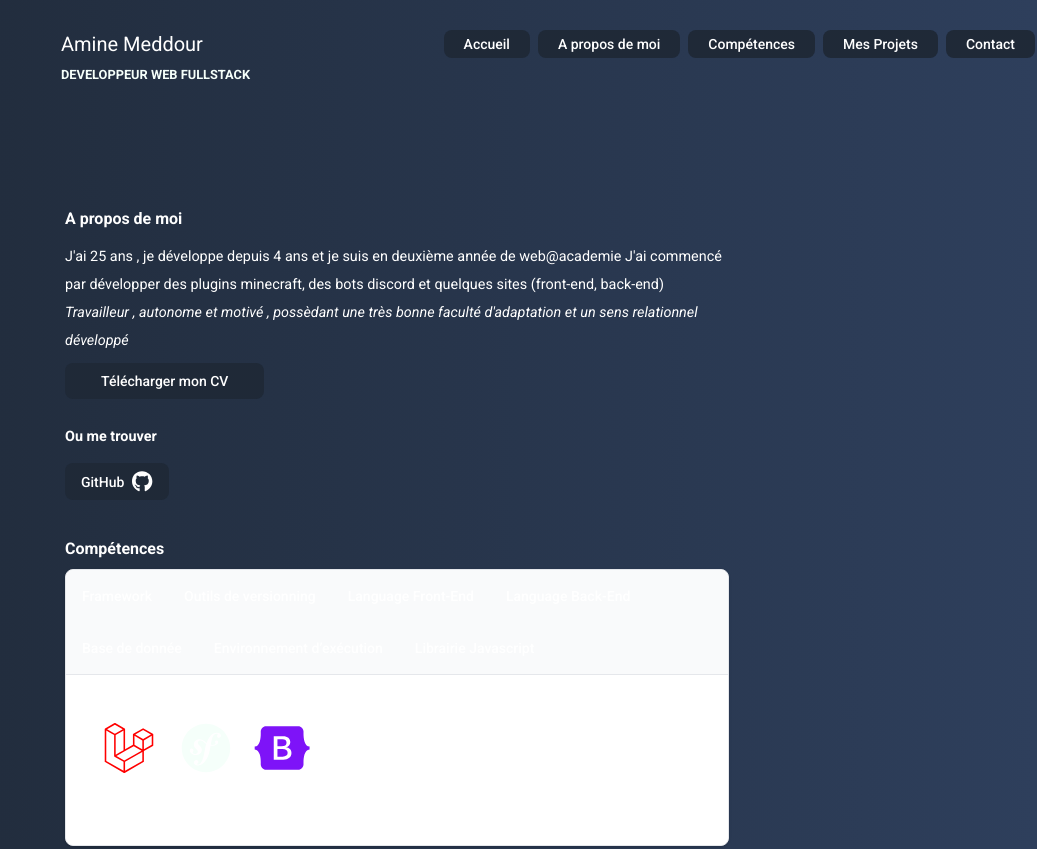
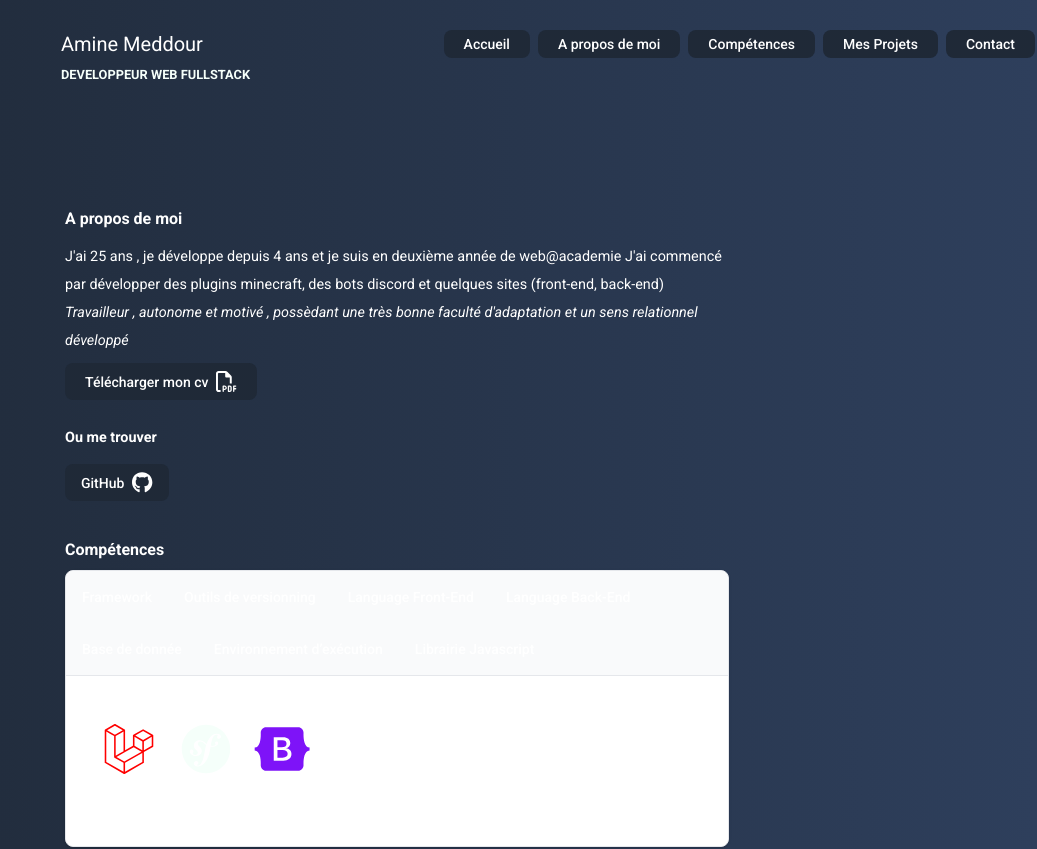
Before and after one commit to DzStylDev/portfoliov2, a React (Create React App) app: page / in a window 1280 px wide. Shown: the top 849 px of the page, without its empty margins (243-1280 px from the left). Built offline with nearby package versions, Linux system fonts and the light colour scheme; no server answers; the database is empty.

Commit message:
fix eslint

```diff
--- a/src/components/AProposDeMoi.jsx
+++ b/src/components/AProposDeMoi.jsx
@@ -4,6 +4,7 @@ import { faGithub} from '@fortawesome/free-brands-svg-icons';
 import { motion } from 'framer-motion'
 import revealText from '../utils/revelText';
 import revelText from '../utils/revelText';
+import { faFilePdf } from '@fortawesome/free-regular-svg-icons';
 
 export default function AProposDeMoi({ refSection }) {
 
@@ -84,11 +85,15 @@ export default function AProposDeMoi({ refSection }) {
 
 
           <div className='mb-3 mt-2'>
-            <motion.a
-            download={true}
-            href='../assets/Cv amine.pdf'
-              className='inline-flex items-center px-9 py-2 text-sm font-medium text-center text-white rounded-lg bg-button-bg hover:bg-button-hover-bg  transition-all ease-in-out delay-75"'>Télécharger mon CV
-              </motion.a>
+            <div className='mb-3 mt-2'>
+              <motion.a
+              download={true}
+              href='../assets/Cv amine.pdf'
+                className='inline-flex items-center justify-between min-w-40 gap-2 px-5 py-2 text-sm font-medium text-center text-white rounded-lg bg-button-bg hover:bg-button-hover-bg  transition-all ease-in-out delay-75'>
+                  <div>Télécharger mon cv</div>
+                  <FontAwesomeIcon icon={faFilePdf} size='xl' />
+                </motion.a>
+            </div>
           </div>
 
           <button>
@@ -104,6 +109,7 @@ export default function AProposDeMoi({ refSection }) {
                 <div>GitHub</div>
                 <FontAwesomeIcon icon={faGithub} size='xl' />
               </motion.a>
+
               </div>
             </div>
 
```
